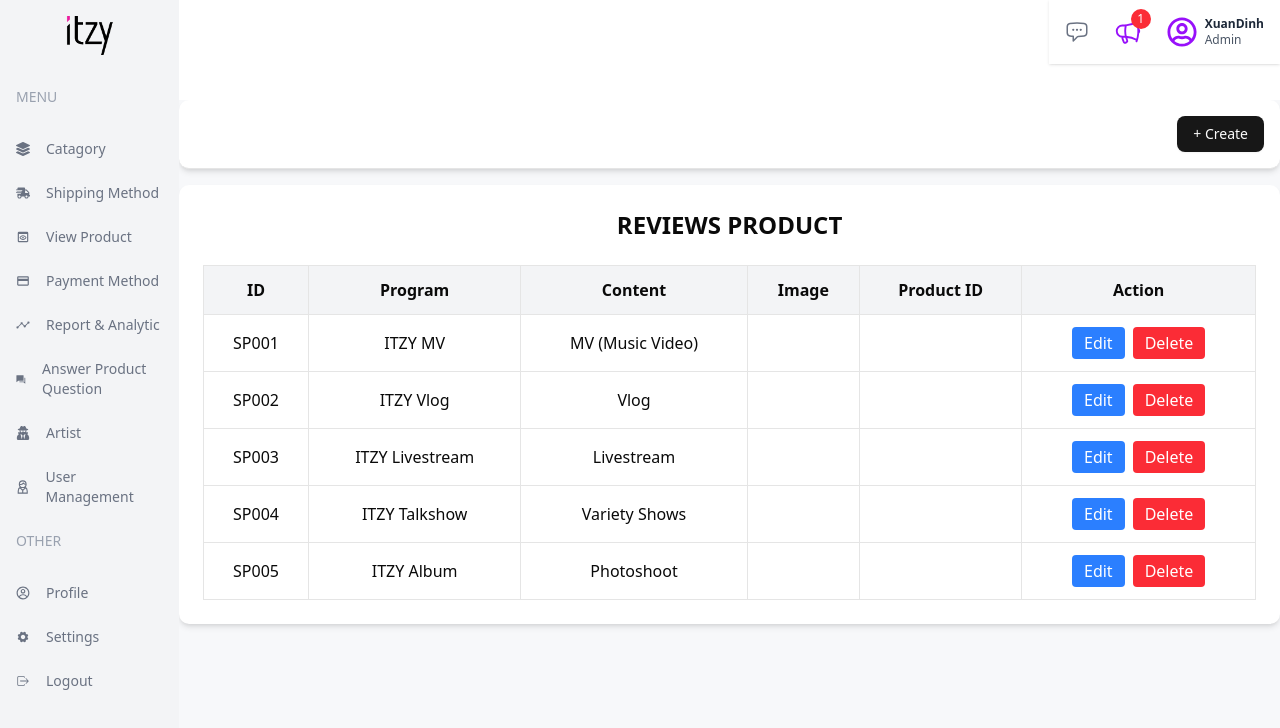
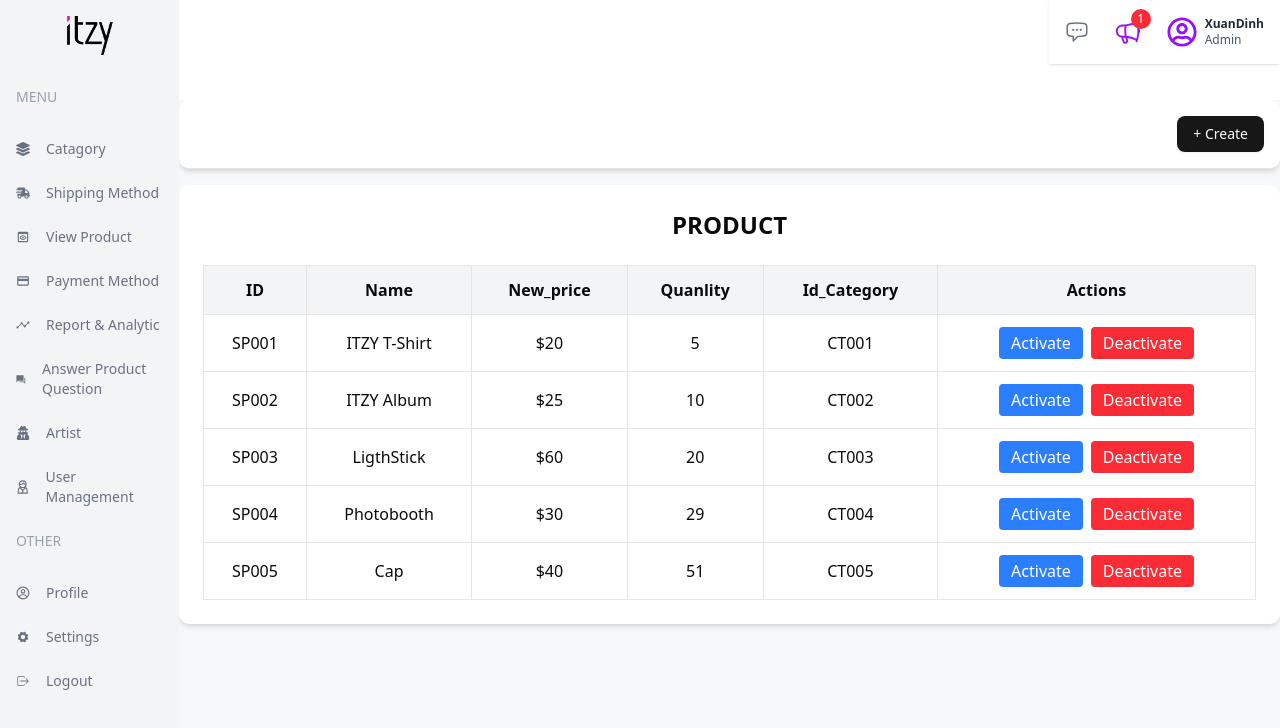
Before and after one commit to himbo22/project-itzy, a Next.js app: page /admin/review in a window 1280 px wide. Shown: the top 728 px of the page. Built offline with nearby package versions, Linux system fonts and the light colour scheme.

Commit message:
create admin page

```diff
--- a/src/app/admin/answer/page.tsx
+++ b/src/app/admin/answer/page.tsx
@@ -3,11 +3,11 @@
 import { Button } from "@/components/ui/button";
 const AnswerProductQuestion = () => {
   const [data, setData] = useState([
-    { id: "QA001", address: "What is the release date of this MV?", customer: "Le Hee Ri", status: "SP001", state: "Answered" },
-    { id: "QA002", address: "How long is this vlog?", customer: "Nguyen Quoc Hoang", status: "SP002", state: "Pending" },
-    { id: "QA003", address: "Is this livestream available for replay?", customer: "Brad Pitt", status: "SP003", state: "Answered" },
-    { id: "QA004", address: "	Which members appeared on this talkshow?", customer: "Max Verstappen", status: "SP004", state: "Pending" },
-    { id: "QA005", address: "	Can I purchase photos from this album?", customer: "Charles Leclerc", status: "SP005", state: "Answered" },
+    { id: "QA001", address: "What is the release date of this MV?", date: "The MV was released on July 8, 2025", customer: "Le Hee Ri", status: "SP001", state: "2023-7-15" },
+    { id: "QA002", address: "How long is this vlog?", date: "The vlog is approximately 12 minutes long", customer: "Nguyen Quoc Hoang", status: "SP002", state: "2024-8-10" },
+    { id: "QA003", address: "Is this livestream available for replay?", date: "Yes, it is available for replay on YouTube", customer: "Brad Pitt", status: "SP003", state: "2024-9-12" },
+    { id: "QA004", address: "	Which members appeared on this talkshow?", date: "All ITZY members appeared on the talkshow", customer: "Max Verstappen", status: "SP004", state: "2025-5-19" },
+    { id: "QA005", address: "	Can I purchase photos from this album?", date: "Yes, you can buy them from our website", customer: "Charles Leclerc", status: "SP005", state: "2025-7-19" },
   ]);
 
   const handleUpdate = (id: string) => {
@@ -26,18 +26,19 @@
         <Button>+ Create</Button>
       </div>
 
-      {/* Bảng */}
+      {/* Table */}
       <div className="w-full max-w-6xl bg-white p-6 rounded-lg shadow-md">
-        <h2 className="text-2xl font-bold mb-6 text-center">ANSWER PRODUCT QUESTION</h2>
+        <h2 className="text-2xl font-bold mb-6 text-center">ASKS</h2>
         <table className="w-full border border-gray-300 border-collapse text-base">
           <thead>
             <tr className="bg-gray-100">
               <th className="border p-3 text-center">ID</th>
               <th className="border p-3 text-center">Question Content</th>
-              <th className="border p-3 text-center">	Customer Name</th>
+              <th className="border p-3 text-center">Answer</th>
+              <th className="border p-3 text-center">Customer Name</th>
               <th className="border p-3 text-center">Product ID</th>
-              <th className="border p-3 text-center">Answer Status</th>
-              <th className="border p-3 text-center">Action</th>
+              <th className="border p-3 text-center">Aks_Date</th>
+              <th className="border p-3 text-center">Actions</th>
             </tr>
           </thead>
           <tbody>
@@ -45,6 +46,7 @@
               <tr key={order.id}>
                 <td className="border p-3 text-center">{order.id}</td>
                 <td className="border p-3 text-center">{order.address}</td>
+                <td className="border p-3 text-center">{order.date}</td>
                 <td className="border p-3 text-center">{order.customer}</td>
                 <td className="border p-3 text-center">{order.status}</td>
                 <td className="border p-3 text-center">{order.state}</td>
@@ -54,13 +56,13 @@
                       onClick={() => handleUpdate(order.id)}
                       className="bg-blue-500 hover:bg-blue-600 text-white px-3 py-1 rounded"
                     >
-                      Edit
+                      Reply
                     </button>
                     <button
                       onClick={() => handleDelete(order.id)}
                       className="bg-red-500 hover:bg-red-600 text-white px-3 py-1 rounded"
                     >
-                      Delete
+                      Clear
                     </button>
                   </div>
                 </td>
--- a/src/app/admin/category/page.tsx
+++ b/src/app/admin/category/page.tsx
@@ -6,11 +6,11 @@
   const [data, setData] = useState([
 
 
-    { id: "CT001", category: "Stage Outfits", date: "2025-07-16", status: "Active", address: "Seoul, Korea" },
-    { id: "CT002", category: "Airport Fashion", date: "2025-07-16", status: "Active", address: "Incheon Airport, Korea" },
-    { id: "CT003", category: "MV Costumes", date: "2025-07-16", status: "Active", address: "JYP Entertainment, Seoul" },
-    { id: "CT004", category: "Photoshoot Outfits", date: "2025-07-16", status: "Active", address: "Studio ITZY, Korea" },
-    { id: "CT005", category: "Fanmeeting Fashion", date: "2025-07-16", status: "Active", address: "Olympic Hall, Seoul" },
+    { id: "CT001", name: "Xabi Alonso" },
+    { id: "CT002", name: "Tony Kroos" },
+    { id: "CT003", name: "Kilian Mbape" },
+    { id: "CT004", name: "Jude Bellingham" },
+    { id: "CT005", name: "Nguyen Cong Phuong" },
   ]);
   const handleUpdate = (id: string) => {
     alert(`Bạn đang sửa: ${id}`);
@@ -43,21 +43,15 @@
           <thead>
             <tr className="bg-gray-100">
               <th className="border p-3 text-center">ID</th>
-              <th className="border p-3 text-center">Category</th>
-              <th className="border p-3 text-center">Date</th>
-              <th className="border p-3 text-center">Status</th>
-              <th className="border p-3 text-center">Address</th>
-              <th className="border p-3 text-center">Action</th>
+              <th className="border p-3 text-center">Name</th>
+              <th className="border p-3 text-center">Actions</th>
             </tr>
           </thead>
           <tbody>
             {data.map((order) => (
               <tr key={order.id}>
                 <td className="border p-3 text-center">{order.id}</td>
-                <td className="border p-3 text-center">{order.category}</td>
-                <td className="border p-3 text-center">{order.date}</td>
-                <td className="border p-3 text-center">{order.status}</td>
-                <td className="border p-3 text-center">{order.address}</td>
+                <td className="border p-3 text-center">{order.name}</td>
                 <td className="border p-3 text-center">
                   <div className="flex justify-center gap-2">
                     <button
--- a/src/app/admin/payment/page.tsx
+++ b/src/app/admin/payment/page.tsx
@@ -4,11 +4,11 @@
 import { Button } from "@/components/ui/button";
 const PaymentMethod = () => {
   const [data, setData] = useState([
-    { id: "PM001", customer: "Credit", state: "Tran Xuan Dinh", date: "2025-07-08", status: "Paid", address: "Payment completed" },
-    { id: "PM002", customer: "Bank Transfer", state: "Nguyen Quoc Hoang", date: "2025-07-08", status: "Pending", address: "Pending confirmation" },
-    { id: "PM003", customer: "Cash on Delivery (COD)", state: "Ngo Binh Phuong Nguyen", date: "2025-07-07", status: "Unpaid", address: "Cash on Delivery" },
-    { id: "PM004", customer: "E-Wallet (Momo, PayPal)", state: "Do Quoc Huy", date: "2025-06-08", status: "Paid", address: "Digital wallet" },
-    { id: "PM005", customer: "Cash on Delivery (COD)", state: "Phan Gia Dat", date: "2025-07-16", status: "Unpaid", address: "Cash on Delivery" },
+    { id: "PM001", state: "Tran Xuan Dinh" },
+    { id: "PM002", state: "Nguyen Quoc Hoang" },
+    { id: "PM003", state: "Ngo Binh Phuong Nguyen" },
+    { id: "PM004", state: "Do Quoc Huy" },
+    { id: "PM005", state: "Phan Gia Dat" },
   ]);
 
   const handleUpdate = (id: string) => {
@@ -34,36 +34,28 @@
           <thead>
             <tr className="bg-gray-100">
               <th className="border p-3 text-center">ID</th>
-              <th className="border p-3 text-center">Payment Method</th>
               <th className="border p-3 text-center">Name</th>
-              <th className="border p-3 text-center">Payment Date</th>
-              <th className="border p-3 text-center">Status</th>
-              <th className="border p-3 text-center">Notes</th>
-              <th className="border p-3 text-center">Action</th>
+              <th className="border p-3 text-center">Actions</th>
             </tr>
           </thead>
           <tbody>
             {data.map((order) => (
               <tr key={order.id}>
                 <td className="border p-3 text-center">{order.id}</td>
-                <td className="border p-3 text-center">{order.customer}</td>
                 <td className="border p-3 text-center">{order.state}</td>
-                <td className="border p-3 text-center">{order.date}</td>
-                <td className="border p-3 text-center">{order.status}</td>
-                <td className="border p-3 text-center">{order.address}</td>
                 <td className="border p-3 text-center">
                   <div className="flex justify-center gap-2">
                     <button
                       onClick={() => handleUpdate(order.id)}
                       className="bg-blue-500 hover:bg-blue-600 text-white px-3 py-1 rounded"
                     >
-                      Edit
+                      Suspend
                     </button>
                     <button
                       onClick={() => handleDelete(order.id)}
                       className="bg-red-500 hover:bg-red-600 text-white px-3 py-1 rounded"
                     >
-                      Delete
+                      Unsuspend
                     </button>
                   </div>
                 </td>
--- a/src/app/admin/report/page.tsx
+++ b/src/app/admin/report/page.tsx
@@ -33,11 +33,11 @@
           <thead>
             <tr className="bg-gray-100">
               <th className="border p-3 text-center">ID</th>
-              <th className="border p-3 text-center">	Report Type</th>
-              <th className="border p-3 text-center">	Quantity</th>
+              <th className="border p-3 text-center">Report Type</th>
+              <th className="border p-3 text-center">Quantity</th>
               <th className="border p-3 text-center">Address</th>
               <th className="border p-3 text-center">Status</th>
-              <th className="border p-3 text-center">Action</th>
+              <th className="border p-3 text-center">Actions</th>
             </tr>
           </thead>
           <tbody>
@@ -54,13 +54,13 @@
                       onClick={() => handleUpdate(order.id)}
                       className="bg-blue-500 hover:bg-blue-600 text-white px-3 py-1 rounded"
                     >
-                      Edit
+                      Suspend
                     </button>
                     <button
                       onClick={() => handleDelete(order.id)}
                       className="bg-red-500 hover:bg-red-600 text-white px-3 py-1 rounded"
                     >
-                      Delete
+                      Unsuspend
                     </button>
                   </div>
                 </td>
--- a/src/app/admin/review/page.tsx
+++ b/src/app/admin/review/page.tsx
@@ -3,11 +3,11 @@
 import { Button } from "@/components/ui/button";
 const ReviewProductView = () => {
   const [data, setData] = useState([
-    { id: "SP001", address: "ITZY MV", customer: "MV (Music Video)", state: "", date: "" },
-    { id: "SP002", address: "ITZY Vlog", customer: "Vlog", state: "", date: "" },
-    { id: "SP003", address: "ITZY Livestream", customer: "Livestream", state: "", date: "" },
-    { id: "SP004", address: "ITZY Talkshow", customer: "Variety Shows", state: "", date: "" },
-    { id: "SP005", address: "ITZY Album", customer: "Photoshoot", state: "", date: "" },
+    { id: "SP001", address: "ITZY T-Shirt", customer: "$20", state: "5", status: "CT001" },
+    { id: "SP002", address: "	ITZY Album", customer: "$25", state: "10", status: "CT002" },
+    { id: "SP003", address: "LigthStick", customer: "$60", state: "20", status: "CT003" },
+    { id: "SP004", address: "Photobooth", customer: "$30", state: "29", status: "CT004" },
+    { id: "SP005", address: "Cap", customer: "$40", state: "51", status: "CT005" },
   ]);
 
   const handleUpdate = (id: string) => {
@@ -28,16 +28,16 @@
 
       {/* Bảng */}
       <div className="w-full max-w-6xl bg-white p-6 rounded-lg shadow-md">
-        <h2 className="text-2xl font-bold mb-6 text-center">REVIEWS PRODUCT</h2>
+        <h2 className="text-2xl font-bold mb-6 text-center">PRODUCT</h2>
         <table className="w-full border border-gray-300 border-collapse text-base">
           <thead>
             <tr className="bg-gray-100">
               <th className="border p-3 text-center">ID</th>
-              <th className="border p-3 text-center">Program</th>
-              <th className="border p-3 text-center">Content</th>
-              <th className="border p-3 text-center">Image</th>
-              <th className="border p-3 text-center">Product ID</th>
-              <th className="border p-3 text-center">Action</th>
+              <th className="border p-3 text-center">Name</th>
+              <th className="border p-3 text-center">New_price</th>
+              <th className="border p-3 text-center">Quanlity</th>
+              <th className="border p-3 text-center">Id_Category</th>
+              <th className="border p-3 text-center">Actions</th>
             </tr>
           </thead>
           <tbody>
@@ -47,20 +47,20 @@
                 <td className="border p-3 text-center">{order.address}</td>
                 <td className="border p-3 text-center">{order.customer}</td>
                 <td className="border p-3 text-center">{order.state}</td>
-                <td className="border p-3 text-center">{order.date}</td>
+                <td className="border p-3 text-center">{order.status}</td>
                 <td className="border p-3 text-center">
                   <div className="flex justify-center gap-2">
                     <button
                       onClick={() => handleUpdate(order.id)}
                       className="bg-blue-500 hover:bg-blue-600 text-white px-3 py-1 rounded"
                     >
-                      Edit
+                      Activate
                     </button>
                     <button
                       onClick={() => handleDelete(order.id)}
                       className="bg-red-500 hover:bg-red-600 text-white px-3 py-1 rounded"
                     >
-                      Delete
+                      Deactivate
                     </button>
                   </div>
                 </td>
--- a/src/app/admin/shipping/page.tsx
+++ b/src/app/admin/shipping/page.tsx
@@ -3,10 +3,10 @@
 import { Button } from "@/components/ui/button";
 const ShippingMethod = () => {
   const [data, setData] = useState([
-    { id: "SP001", address: "T-Shirt", customer: "Free Shipping", state: "3", date: "Da Nang" },
-    { id: "SP002", address: "LightStick", customer: "Express Shipping", state: "5", date: "Da Nang" },
-    { id: "SP003", address: "Photobooth", customer: "Express Shipping", state: "1", date: "Ha Noi" },
-    { id: "SP004", address: "DVD", customer: "Free Shipping", state: "3", date: "Ho Chi Minh" },
+    { id: "SP001", address: "T-Shirt", customer: "Free Shipping", state: "$3", date: "In Transit " },
+    { id: "SP002", address: "LightStick", customer: "Express Shipping", state: "$5", date: "Delivered" },
+    { id: "SP003", address: "Photobooth", customer: "Express Shipping", state: "$1", date: "In Transit" },
+    { id: "SP004", address: "DVD", customer: "Free Shipping", state: "$3", date: "Delivered" },
   ]);
 
   const handleUpdate = (id: string) => {
@@ -32,11 +32,11 @@
           <thead>
             <tr className="bg-gray-100">
               <th className="border p-3 text-center">ID</th>
-              <th className="border p-3 text-center">Item Type</th>
-              <th className="border p-3 text-center">Delivery Options</th>
-              <th className="border p-3 text-center">Quantity</th>
-              <th className="border p-3 text-center">Address</th>
-              <th className="border p-3 text-center">Action</th>
+              <th className="border p-3 text-center">Name</th>
+              <th className="border p-3 text-center">Description</th>
+              <th className="border p-3 text-center">Base_fee</th>
+              <th className="border p-3 text-center">Is_Active</th>
+              <th className="border p-3 text-center">Actions</th>
             </tr>
           </thead>
           <tbody>
@@ -53,13 +53,13 @@
                       onClick={() => handleUpdate(order.id)}
                       className="bg-blue-500 hover:bg-blue-600 text-white px-3 py-1 rounded"
                     >
-                      Edit
+                      Suspend
                     </button>
                     <button
                       onClick={() => handleDelete(order.id)}
                       className="bg-red-500 hover:bg-red-600 text-white px-3 py-1 rounded"
                     >
-                      Delete
+                      Unsuspend
                     </button>
                   </div>
                 </td>
--- a/src/app/admin/user/page.tsx
+++ b/src/app/admin/user/page.tsx
@@ -28,17 +28,17 @@
 
       {/* Bảng dữ liệu */}
       <div className="w-full max-w-6xl bg-white p-6 rounded-lg shadow-md">
-        <h2 className="text-2xl font-bold mb-6 text-center">USER MANAGEMENT</h2>
+        <h2 className="text-2xl font-bold mb-6 text-center">USER</h2>
         <table className="w-full border border-gray-300 border-collapse text-base">
           <thead>
             <tr className="bg-gray-100">
               <th className="border p-3 text-center">ID</th>
-              <th className="border p-3 text-center">	Name</th>
-              <th className="border p-3 text-center">	Email</th>
+              <th className="border p-3 text-center">Name</th>
+              <th className="border p-3 text-center">Email</th>
               <th className="border p-3 text-center">Role</th>
-              <th className="border p-3 text-center">Status</th>
-              <th className="border p-3 text-center">Date Joined</th>
-              <th className="border p-3 text-center">Action</th>
+              <th className="border p-3 text-center">Is_Active</th>
+              <th className="border p-3 text-center">Updated</th>
+              <th className="border p-3 text-center">Actions</th>
             </tr>
           </thead>
           <tbody>
@@ -56,13 +56,13 @@
                       onClick={() => handleUpdate(order.id)}
                       className="bg-blue-500 hover:bg-blue-600 text-white px-3 py-1 rounded"
                     >
-                      Edit
+                      Suspend
                     </button>
                     <button
                       onClick={() => handleDelete(order.id)}
                       className="bg-red-500 hover:bg-red-600 text-white px-3 py-1 rounded"
                     >
-                      Delete
+                      Unsuspend
                     </button>
                   </div>
                 </td>
```
